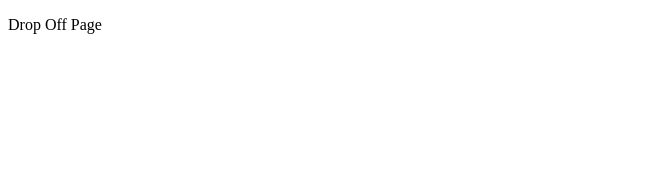
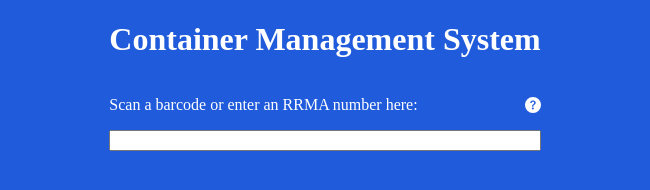
Before and after one commit to coldnebraska/container-management, an Electron app: page renderer/dropoff.html in a window 650 px wide. Drawn offline with Linux system fonts and the light colour scheme.

Commit message:
updated styling and added form submission to get rrma values from user input

```diff
--- /dev/null
+++ b/renderer/css/dropoff.css
@@ -0,0 +1,21 @@
+body {
+    background-color: rgb(32, 91, 219);
+    display: flex;
+    flex-direction: column;
+    align-items: center;
+    width: max-content;
+    margin: auto;
+    color: white;
+}
+
+#dropoff-form {
+    display: flex;
+    flex-direction: column;
+    width: 100%;
+}
+
+#dropoff-form .input-header {
+    display: flex;
+    justify-content: space-between;
+    align-items: center;
+}
--- a/renderer/dropoff.html
+++ b/renderer/dropoff.html
@@ -3,9 +3,21 @@
 <head>
     <meta charset="UTF-8">
     <meta name="viewport" content="width=device-width, initial-scale=1.0">
-    <title>Drop Off</title>
+    <link rel="stylesheet" href="css/dropoff.css" />
+    <script src="js/dropoff.js" defer></script>
+    <title>Scan Barcode</title>
 </head>
 <body>
-    <p>Drop Off Page</p>
+    <h1>Container Management System</h1>
+    <form id="dropoff-form">
+        <div class="input-header">
+            <p>Scan a barcode or enter an RRMA number here:</p>
+            <svg xmlns="http://www.w3.org/2000/svg" width="16" height="16" fill="currentColor" class="bi bi-question-circle-fill" viewBox="0 0 16 16">
+                <path d="M16 8A8 8 0 1 1 0 8a8 8 0 0 1 16 0M5.496 6.033h.825c.138 0 .248-.113.266-.25.09-.656.54-1.134 1.342-1.134.686 0 1.314.343 1.314 1.168 0 .635-.374.927-.965 1.371-.673.489-1.206 1.06-1.168 1.987l.003.217a.25.25 0 0 0 .25.246h.811a.25.25 0 0 0 .25-.25v-.105c0-.718.273-.927 1.01-1.486.609-.463 1.244-.977 1.244-2.056 0-1.511-1.276-2.241-2.673-2.241-1.267 0-2.655.59-2.75 2.286a.237.237 0 0 0 .241.247m2.325 6.443c.61 0 1.029-.394 1.029-.927 0-.552-.42-.94-1.029-.94-.584 0-1.009.388-1.009.94 0 .533.425.927 1.01.927z"/>
+            </svg>
+        </div>
+        <input id="dropoff-input" />
+        <button type="submit" hidden></button>
+    </form>
 </body>
 </html>
--- /dev/null
+++ b/renderer/js/dropoff.js
@@ -0,0 +1,17 @@
+const form = document.getElementById('dropoff-form')
+const input = document.getElementById('dropoff-input')
+let rrmaInputData = {
+    rrma: '',
+    date_created: ''
+}
+
+form.addEventListener('submit', (e) => {
+    e.preventDefault()
+
+    rrmaInputData = {
+        rrma: input.value,
+        date_created: Date.now()
+    }
+
+    input.value = ''
+})
```
